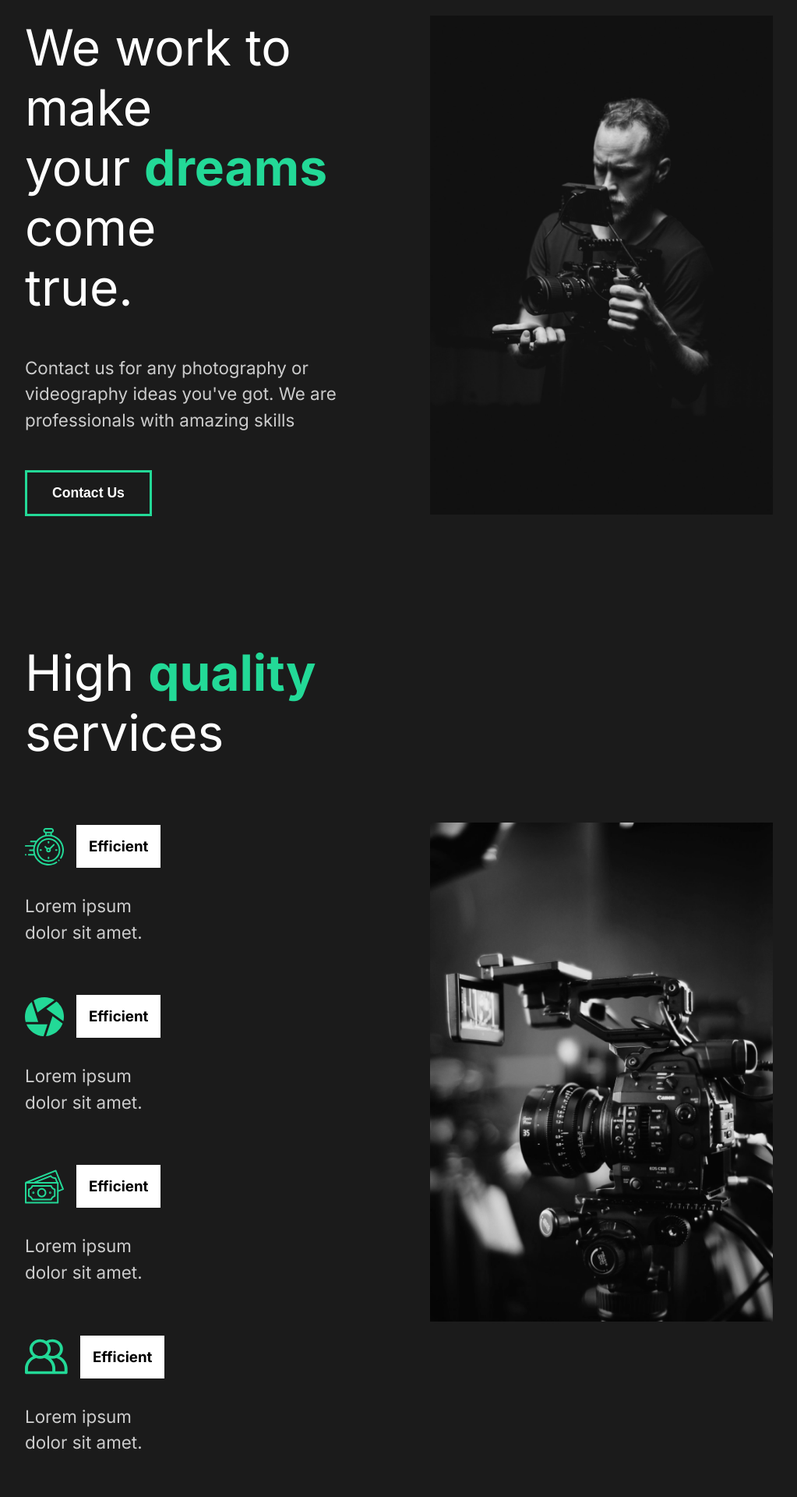
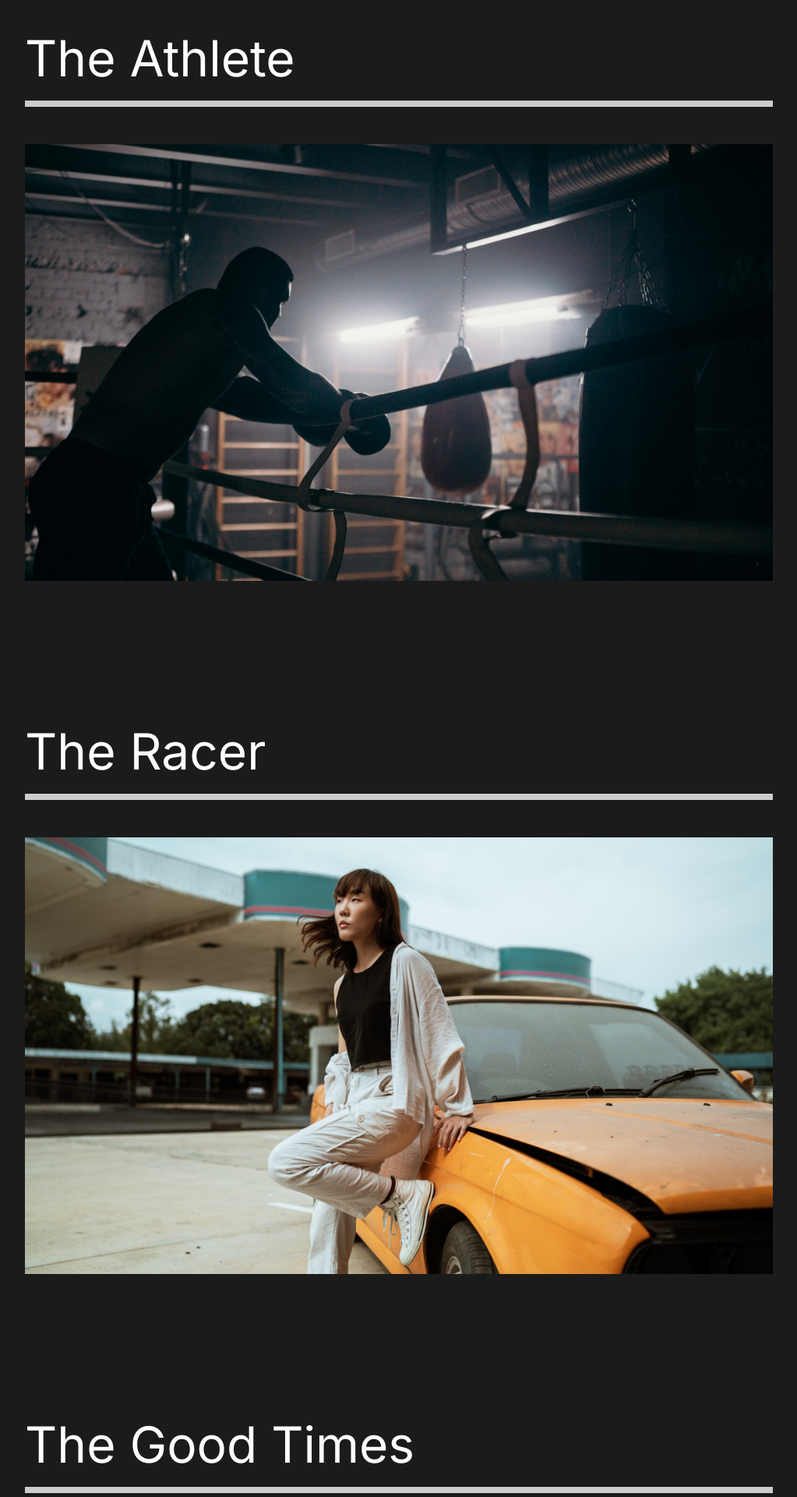
Before and after one commit to jayblacc2/react-website, a React (Create React App) app: page /work in a window 1280 px wide. Shown: the part 140-2060 px from the top of the page at 78% size, without its empty margins (128-1151 px from the left). Built offline with nearby package versions, Linux system fonts and the light colour scheme.

Commit message:
work section with movies

```diff
--- a/src/App.js
+++ b/src/App.js
@@ -1,13 +1,24 @@
 import GlobalStyle from './components/GlobslStyle';
 import Nav from './components/Nav';
 import AboutUs from './pages/AboutUs';
+import ContactUs from './pages/ContactUs';
+import Work from './pages/Work';
+import {Routes, Route} from 'react-router-dom';
 
 function App() {
   return (
     <div className="App">
+      <GlobalStyle />
       <Nav />
-      <AboutUs />
-      <GlobalStyle />
+      <Routes>
+        <Route index element={<AboutUs />} />
+      </Routes>
+      <Routes>
+        <Route path="/contact" element={<ContactUs />} />
+      </Routes>
+      <Routes>
+        <Route path="/work" element={<Work />} />
+      </Routes>
     </div>
   );
 }
--- a/src/components/Nav.js
+++ b/src/components/Nav.js
@@ -1,24 +1,23 @@
 import styled from 'styled-components';
-
-import React from 'react';
+import {Link} from 'react-router-dom';
 
 export default function Nav() {
   return (
     <NavMenu>
       <h1>
-        <a href="#" id="Logo">
+        <Link to="/" id="Logo">
           Fotograf
-        </a>
+        </Link>
       </h1>
       <ul>
         <li>
-          <a href="#">About Us</a>
+          <Link to="/">About Us</Link>
         </li>
         <li>
-          <a href="#">Our Work</a>
+          <Link to="/work">Our Work</Link>
         </li>
         <li>
-          <a href="#">Contact Us</a>
+          <Link to="/contact">Contact Us</Link>
         </li>
       </ul>
     </NavMenu>
--- a/src/index.js
+++ b/src/index.js
@@ -2,12 +2,16 @@
 import ReactDOM from 'react-dom/client';
 
 import App from './App';
+
+import {BrowserRouter} from 'react-router-dom';
 import reportWebVitals from './reportWebVitals';
 
 const root = ReactDOM.createRoot(document.getElementById('root'));
 root.render(
   <React.StrictMode>
-    <App />
+    <BrowserRouter>
+      <App />
+    </BrowserRouter>
   </React.StrictMode>
 );
 
--- /dev/null
+++ b/src/pages/ContactUs.js
@@ -0,0 +1,5 @@
+function ContactUs() {
+  return <div>ContactUs</div>;
+}
+
+export default ContactUs;
--- /dev/null
+++ b/src/pages/Work.js
@@ -0,0 +1,61 @@
+import styled from 'styled-components';
+import {Link} from 'react-router-dom';
+import athlete from '../imgs/athlete-small.png';
+import theracer from '../imgs/theracer-small.png';
+import goodtimes from '../imgs/goodtimes-small.png';
+
+function OurWork() {
+  return (
+    <Work>
+      <Movie>
+        <h2>The Athlete</h2>
+        <div className="line"></div>
+        <Link>
+          <img src={athlete} alt="athlete" />
+        </Link>
+      </Movie>
+      <Movie>
+        <h2>The Racer</h2>
+        <div className="line"></div>
+        <Link>
+          <img src={theracer} alt="theracer" />
+        </Link>
+      </Movie>
+      <Movie>
+        <h2>The Good Times</h2>
+        <div className="line"></div>
+        <Link>
+          <img src={goodtimes} alt="goodtimes" />
+        </Link>
+      </Movie>
+    </Work>
+  );
+}
+
+export default OurWork;
+
+const Work = styled.div`
+  min-height: 100vh;
+  overflow: hidden;
+  padding: 5rem 10rem;
+
+  h2 {
+    padding: 1rem 0;
+    color: #fff;
+  }
+`;
+
+const Movie = styled.div`
+  padding-bottom: 10rem;
+  .line {
+    height: 0.5rem;
+    background: #cccccc;
+    margin-bottom: 3rem;
+  }
+
+  img {
+    width: 100%;
+    height: 70vh;
+    object-fit: cover;
+  }
+`;
--- a/src/styles.js
+++ b/src/styles.js
@@ -32,7 +32,8 @@
   overflow: hidden;
 `;
 
-//TODO style component globalStyle
+//TODO
+//style component globalStyle(createGlobalStyle)
 //styled Component local style
 //styled Component reuseable style
 //customize style comp style(NameCompStyle)
```
